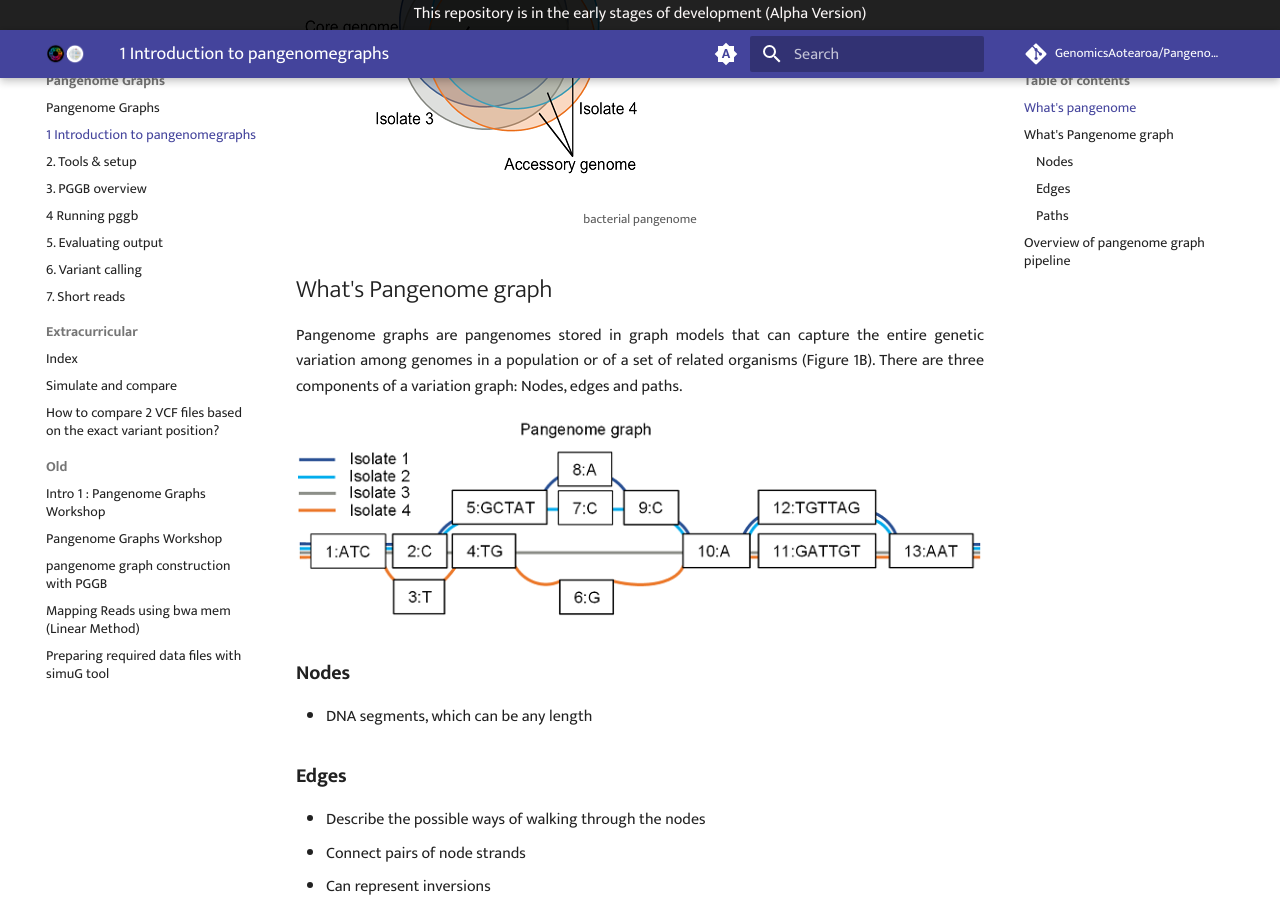
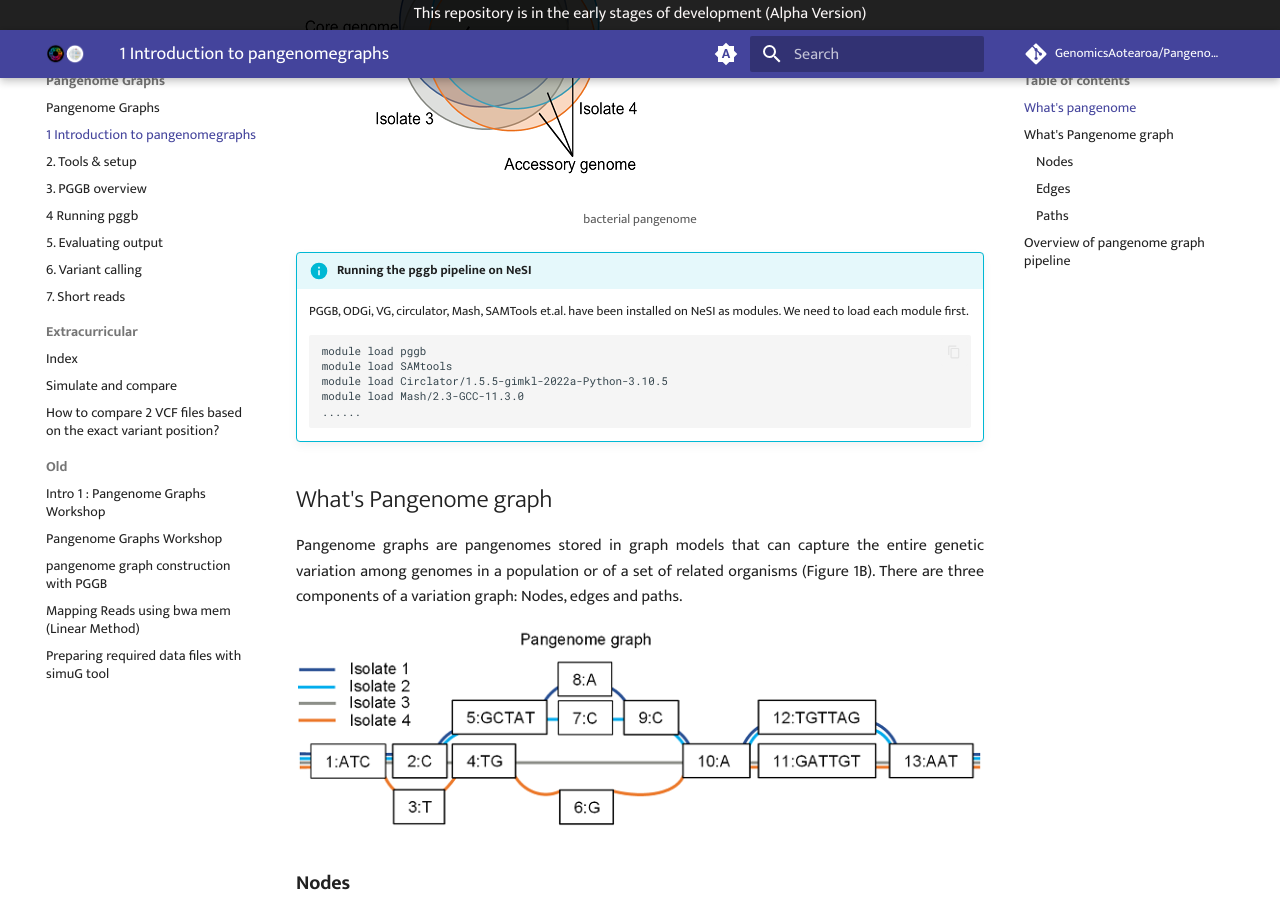
Before and after one commit to GenomicsAotearoa/Pangenome-Graphs-Workshop, an MkDocs documentation site: the page built from docs/1_Introduction_to_pangenomegraphs.md, in a window 1280 px wide and 900 px high, scrolled down 517 px. Built offline with MkDocs 1.6.1 and Material for MkDocs 9.7.7, drawn with Linux system fonts in a browser that asks for light colours; comment, search, counter and statistics services are not loaded.

Commit message:
Update 1_Introduction_to_pangenomegraphs.md

````diff
--- a/docs/1_Introduction_to_pangenomegraphs.md
+++ b/docs/1_Introduction_to_pangenomegraphs.md
@@ -5,6 +5,18 @@ A pangenome is defined as the comprehensive collection of whole-genome sequences
 
 ![bacterial-pangenome](theme_figures/bacterial-pangenome-small.png)
 <center><small>bacterial pangenome</small></center>
+
+!!! info "Running the pggb pipeline on NeSI"
+
+    PGGB, ODGi, VG, circulator, Mash, SAMTools et.al. have been installed on NeSI as modules. We need to load each module first.
+    ```bash
+    module load pggb
+    module load SAMtools
+    module load Circlator/1.5.5-gimkl-2022a-Python-3.10.5
+    module load Mash/2.3-GCC-11.3.0
+    ......
+    ```
+
 
 ## What's Pangenome graph
 <p align="justify">
````
